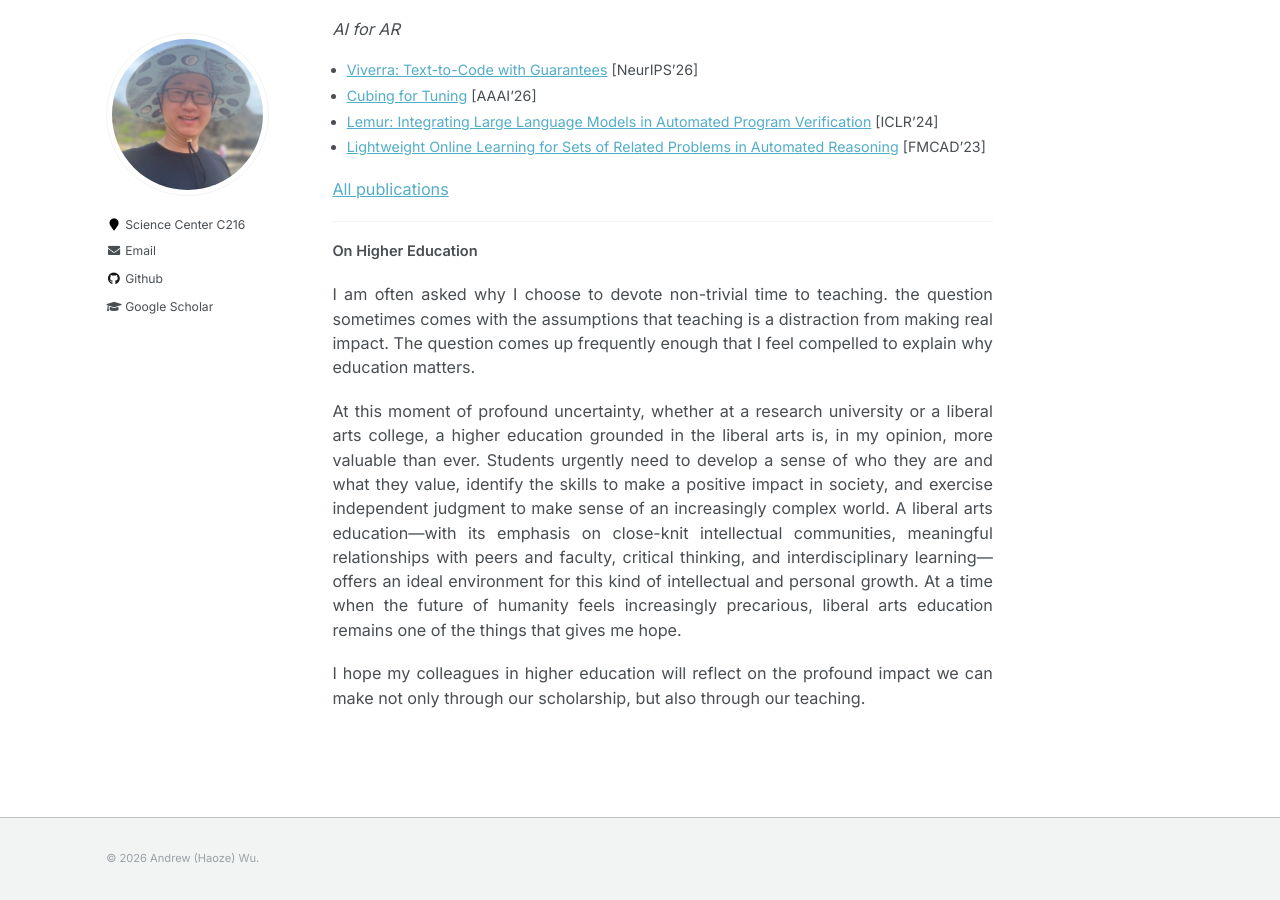
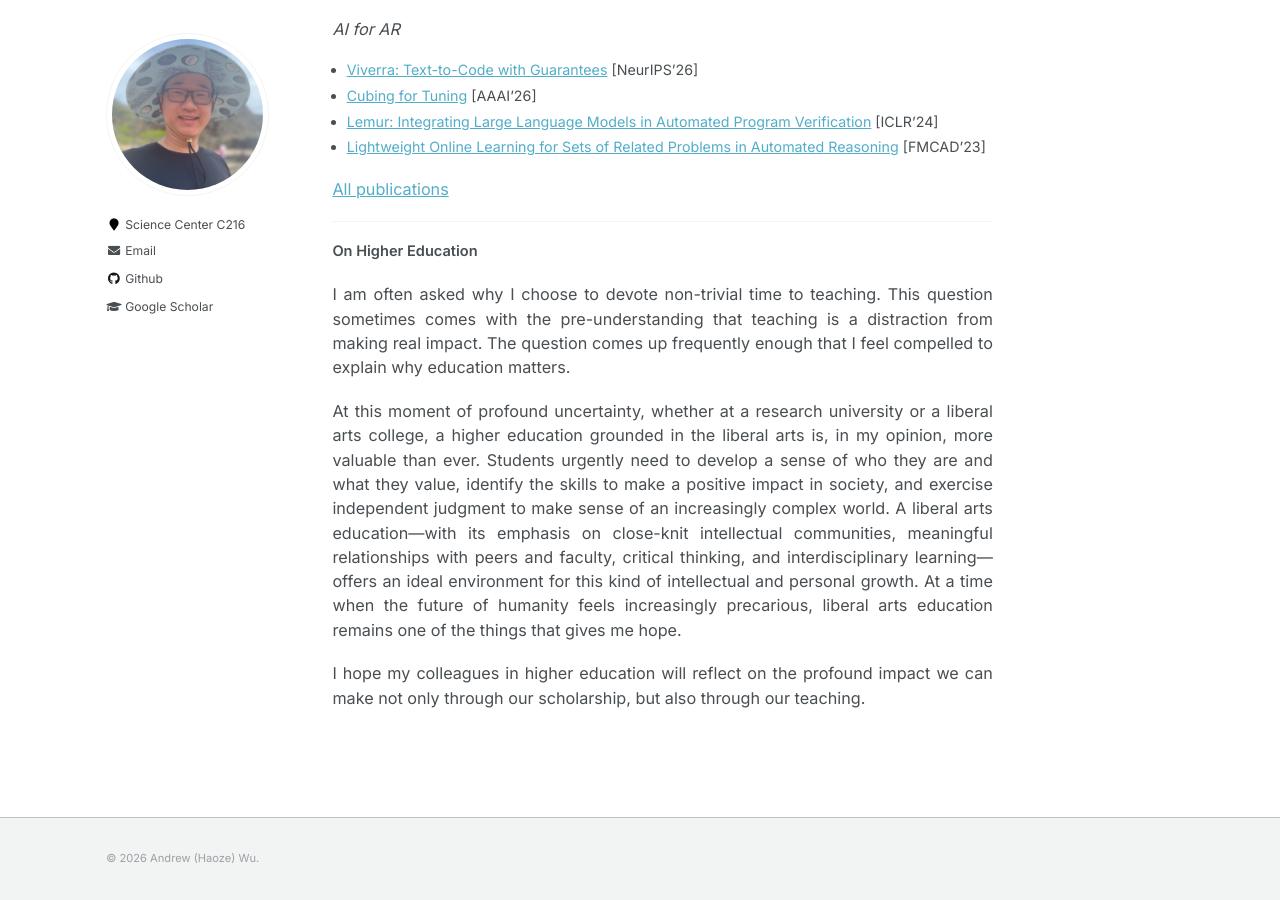
Before and after one commit to wu-haoze/wu-haoze.github.io, a Jekyll site: the page built from _pages/about.md, in a window 1280 px wide and 900 px high, scrolled down 743 px. Built offline with Jekyll 4.4.1, drawn with Linux system fonts in a browser that asks for light colours.

Commit message:
Update about.md

```diff
--- a/_pages/about.md
+++ b/_pages/about.md
@@ -39,7 +39,7 @@ I got my PhD at Stanford University in 2024, advised by Clark Barrett. Before th
 
 **On Higher Education**
 
-I am often asked why I choose to devote non-trivial time to teaching. the question sometimes comes with the  assumptions that teaching is a distraction from making real impact. The question comes up frequently enough that I feel compelled to explain why education matters.
+I am often asked why I choose to devote non-trivial time to teaching. This question sometimes comes with the  pre-understanding that teaching is a distraction from making real impact. The question comes up frequently enough that I feel compelled to explain why education matters.
 
 At this moment of profound uncertainty, whether at a research university or a liberal arts college, a higher education grounded in the liberal arts is, in my opinion, more valuable than ever. Students urgently need to develop a sense of who they are and what they value, identify the skills to make a positive impact in society, and exercise independent judgment to make sense of an increasingly complex world. A liberal arts education—with its emphasis on close-knit intellectual communities, meaningful relationships with peers and faculty, critical thinking, and interdisciplinary learning—offers an ideal environment for this kind of intellectual and personal growth. At a time when the future of humanity feels increasingly precarious, liberal arts education remains one of the things that gives me hope.
 
```
